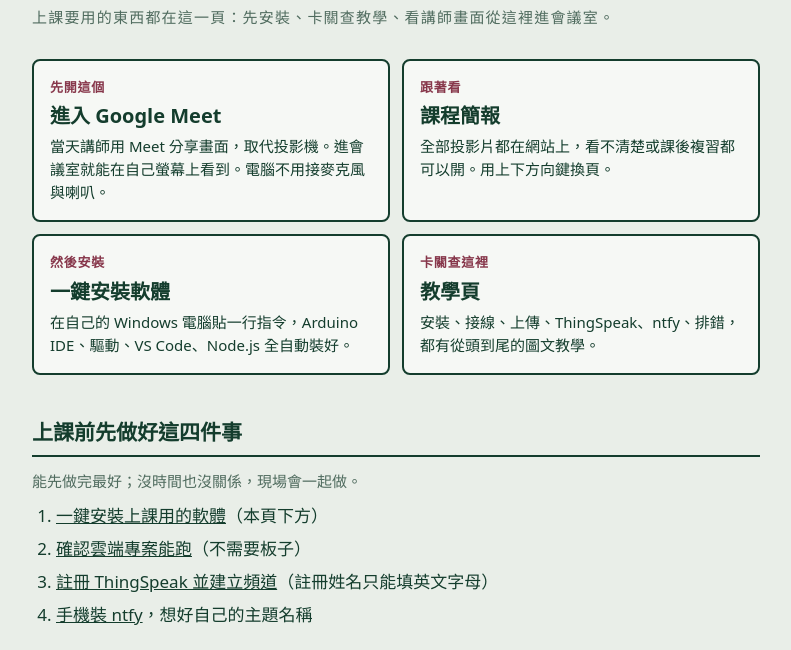
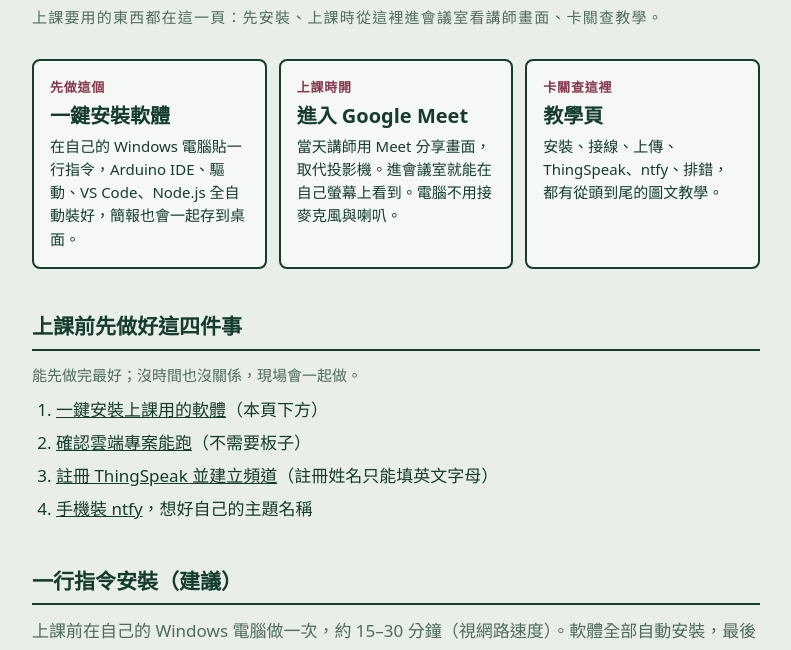
Before and after one commit to homesin/arduino-workshop, a plain HTML site: page index.html in a window 1280 px wide. Shown: the part 114-764 px from the top of the page, without its empty margins (244-1035 px from the left). Drawn offline with Linux system fonts and the light colour scheme.

Commit message:
202611130822

```diff
--- a/index.html
+++ b/index.html
@@ -26,7 +26,7 @@
   h2 { margin: 40px 0 12px; font-size: 21px; border-bottom: 2px solid var(--ink); padding-bottom: 4px; }
   .lead { margin: 0; color: var(--mute); }
   html { scroll-behavior: smooth; }
-  .hub { display: grid; grid-template-columns: repeat(2, 1fr); gap: 12px; margin: 28px 0 0; }
+  .hub { display: grid; grid-template-columns: repeat(3, 1fr); gap: 12px; margin: 28px 0 0; }
   .hub .card {
     display: flex; flex-direction: column; gap: 6px; padding: 16px; text-decoration: none; color: var(--ink);
     background: var(--card); border: 2px solid var(--ink); border-radius: 8px; font-size: 15px; line-height: 1.55;
@@ -38,7 +38,7 @@
   ol.prep { margin: 8px 0 0; padding-left: 24px; }
   ol.prep li { margin: 4px 0; }
   ol.prep a { color: var(--ink); }
-  @media (max-width: 560px) { .hub { grid-template-columns: 1fr; } }
+  @media (max-width: 760px) { .hub { grid-template-columns: 1fr; } }
   ol.steps { list-style: none; padding: 0; margin: 0; counter-reset: s; }
   ol.steps > li {
     counter-increment: s; position: relative; padding: 16px 16px 16px 60px; margin: 12px 0;
@@ -94,24 +94,19 @@
   <header>
     <p>115.11.14 ARDUINO 實作研習</p>
     <h1>Arduino 感測器與雲端監測實作</h1>
-    <p class="lead">上課要用的東西都在這一頁：先安裝、卡關查教學、看講師畫面從這裡進會議室。</p>
+    <p class="lead">上課要用的東西都在這一頁：先安裝、上課時從這裡進會議室看講師畫面、卡關查教學。</p>
   </header>
 
   <nav class="hub" aria-label="主要入口">
+    <a class="card" href="#install">
+      <span class="tag">先做這個</span>
+      <b>一鍵安裝軟體</b>
+      <span>在自己的 Windows 電腦貼一行指令，Arduino IDE、驅動、VS Code、Node.js 全自動裝好，簡報也會一起存到桌面。</span>
+    </a>
     <a class="card" href="https://meet.google.com/jfs-zraz-pjd" target="_blank" rel="noopener">
-      <span class="tag">先開這個</span>
+      <span class="tag">上課時開</span>
       <b>進入 Google Meet</b>
       <span>當天講師用 Meet 分享畫面，取代投影機。進會議室就能在自己螢幕上看到。電腦不用接麥克風與喇叭。</span>
-    </a>
-    <a class="card" href="slides/" target="_blank" rel="noopener">
-      <span class="tag">跟著看</span>
-      <b>課程簡報</b>
-      <span>全部投影片都在網站上，看不清楚或課後複習都可以開。用上下方向鍵換頁。</span>
-    </a>
-    <a class="card" href="#install" target="_blank" rel="noopener">
-      <span class="tag">然後安裝</span>
-      <b>一鍵安裝軟體</b>
-      <span>在自己的 Windows 電腦貼一行指令，Arduino IDE、驅動、VS Code、Node.js 全自動裝好。</span>
     </a>
     <a class="card" href="guide/" target="_blank" rel="noopener">
       <span class="tag">卡關查這裡</span>
@@ -211,7 +206,7 @@
   <h2>卡住了？查教學頁</h2>
   <p class="note">安裝、上傳、接線、雲端、ThingSpeak、ntfy 都有從頭到尾的圖文教學，上課卡住時、或課後在自己的電腦上複習都可以查（Arduino 套件是借用的，歸還方式請看現場說明）：<a href="guide/">教學頁總覽</a></p>
 
-  <footer>教材版本 2026-11-13 08:08</footer>
+  <footer>教材版本 2026-11-13 08:22</footer>
 </main>
 
 <script>
@@ -239,7 +234,7 @@
     setTimeout(() => copy.textContent = '複製', 1500);
   });
   // 重新部署後檔名不變，加版本參數避免拿到瀏覽器快取的舊 zip
-  document.getElementById('zip').href += '?v=' + encodeURIComponent('2026-11-13 08:08');
+  document.getElementById('zip').href += '?v=' + encodeURIComponent('2026-11-13 08:22');
   show('full');
 </script>
 <!--copybtn-->
```
